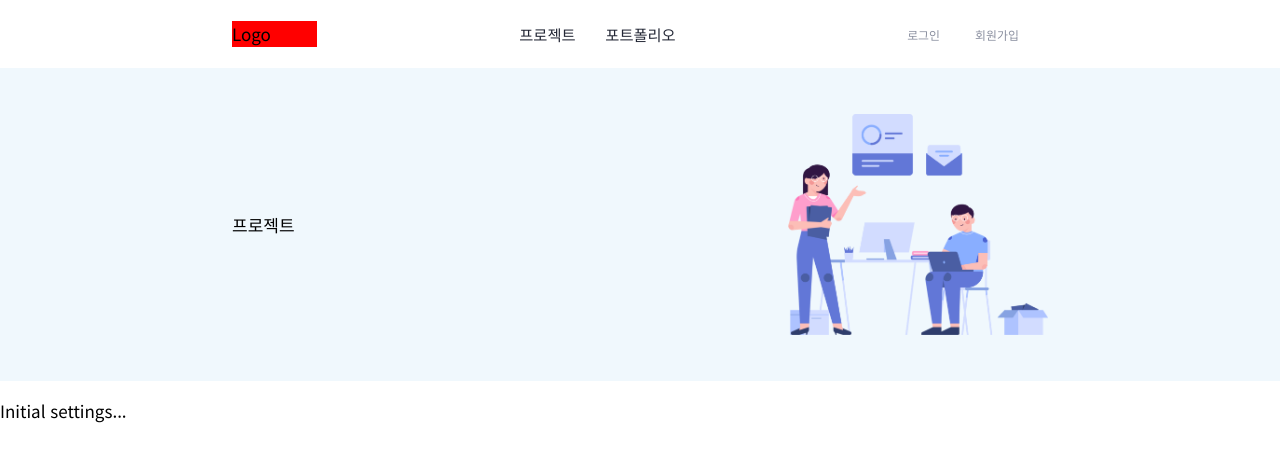
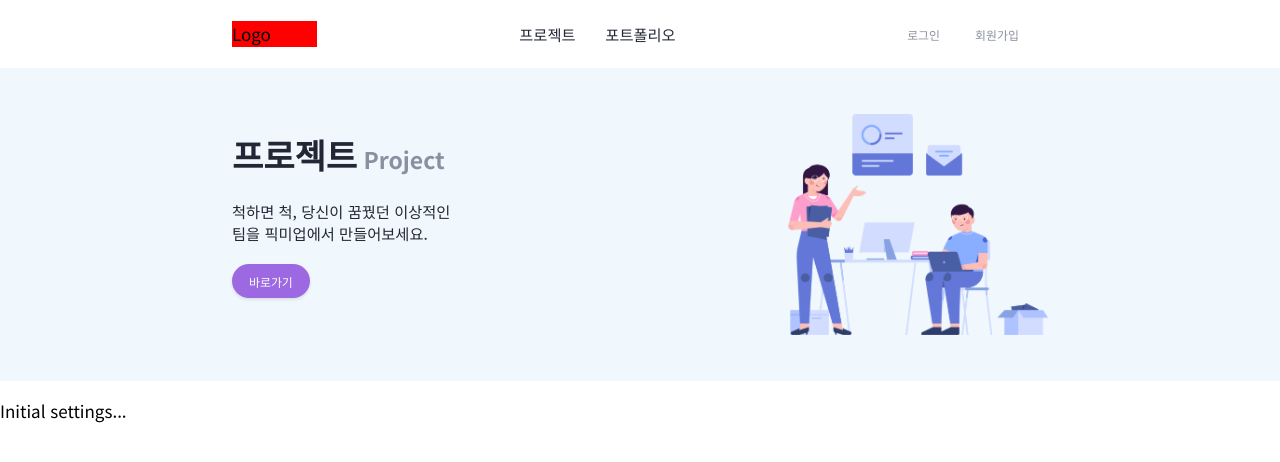
Before and after one commit to produce1886/pick-me-up, a Next.js app: page / in a window 1280 px wide. Shown: the top 462 px of the page. Built offline with nearby package versions, Linux system fonts and the light colour scheme.

Commit message:
Update design of banner

```diff
--- a/src/components/atoms/Button/Pill.js
+++ b/src/components/atoms/Button/Pill.js
@@ -9,4 +9,7 @@ export default styled.button`
   display: flex;
   justify-content: center;
   align-items: center;
+  color: #fff;
+  border: none;
+  padding: 0 1rem 0 1rem;
 `;
--- a/src/components/molecules/Banner.js
+++ b/src/components/molecules/Banner.js
@@ -1,11 +1,30 @@
 import styled from "styled-components";
 import Wrapper from "../atoms/Banner/Item";
+import Text from "../atoms/Text";
+import Pill from "../molecules/Button/Pill";
 
 export default function Item(props) {
   return (
     <Wrapper color={props.color}>
       <InnerWrapper>
-        <Col>{props.type}</Col>
+        <Col>
+          <Row>
+            <Text level={14} weight="bold" color="#232735">
+              {props.type}
+            </Text>
+            <Text level={7.5} weight="bold" color="#8b90a0">
+              &nbsp;Project
+            </Text>
+          </Row>
+          <Row>
+            <Text level={3} color="#232735">
+              척하면 척, 당신이 꿈꿨던 이상적인 팀을 픽미업에서 만들어보세요.
+            </Text>
+          </Row>
+          <Row>
+            <Pill link="project" text="바로가기"></Pill>
+          </Row>
+        </Col>
         <Img src="Image/Project.png"></Img>
       </InnerWrapper>
     </Wrapper>
@@ -20,6 +39,15 @@ const InnerWrapper = styled.div`
   display: flex;
   flex-direction: row;
   justify-content: space-between;
+  margin: 0 4rem 0 4rem;
+`;
+
+const Row = styled.div`
+  display: flex;
+  flex-direction: row;
+  margin: 0 0 1.2rem 0;
+  width: 13rem;
+  align-items: baseline;
 `;
 
 const Col = styled.div`
--- /dev/null
+++ b/src/components/molecules/Button/Pill.js
@@ -0,0 +1,18 @@
+import Text from "../../atoms/Text";
+import Wrapper from "../../atoms/Button/Pill";
+import Link from "next/link";
+import styled from "styled-components";
+
+export default function Button(props) {
+  return (
+    <Link href={props.link}>
+      <A>
+        <Wrapper>
+          <Text level={1}>{props.text}</Text>
+        </Wrapper>
+      </A>
+    </Link>
+  );
+}
+
+const A = styled.a``;
```
Also changed, not shown: src/components/molecules/Button/Banner.js (deleted, +0 -10 lines).
